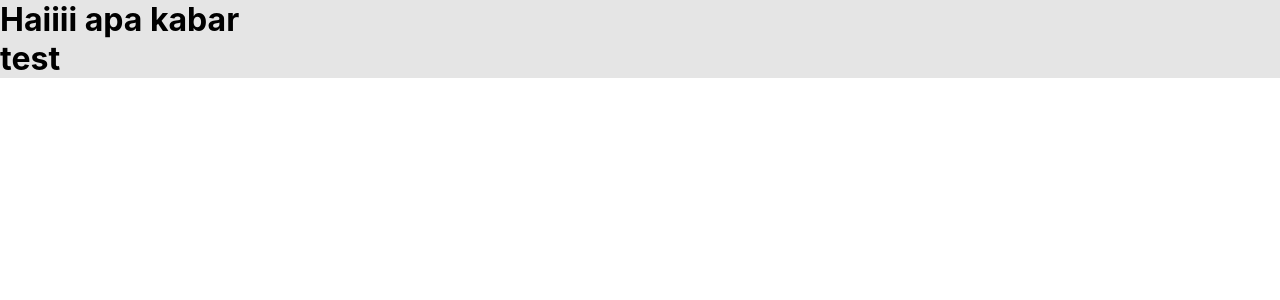
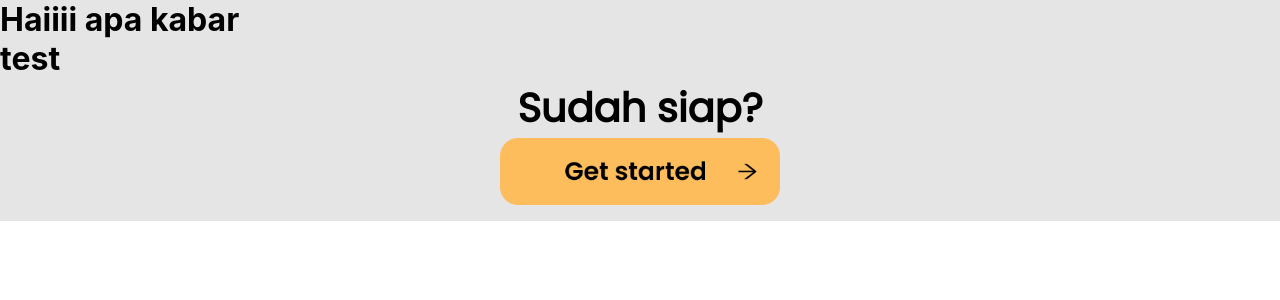
Before and after one commit to adityarip/Milestone02_K26, a React (Create React App) app in the folder src/: page / in a window 1280 px wide. Shown: the top 300 px of the page. Built offline with nearby package versions, Linux system fonts and the light colour scheme.

Commit message:
v1.0 Get Started buttons
get started sama sudah siap!?!?!? v1 jelek amat af

```diff
--- a/src/package.json
+++ b/src/package.json
@@ -6,7 +6,7 @@
     "react": "^17.0.2",
     "react-dom": "^17.0.2",
     "react-router-dom": "^5.2.0",
-    "react-scripts": "4.0.3",
+    "react-scripts": "^4.0.3",
     "web-vitals": "^1.1.2"
   },
   "scripts": {
--- a/src/public/index.html
+++ b/src/public/index.html
@@ -9,6 +9,7 @@
       name="description"
       content="Web site created using create-react-app"
     />
+    <link rel="stylesheet" type="text/css" href="https://fonts.googleapis.com/css?family=Poppins" />
     <link rel="apple-touch-icon" href="%PUBLIC_URL%/logo192.png" />
     <!--
       manifest.json provides metadata used when your web app is installed on a
--- a/src/src/App.css
+++ b/src/src/App.css
@@ -16,3 +16,28 @@ a:hover {
 .App {
   background: #E5E5E5;
 }
+
+.getStarted {
+  font-family: 'Poppins';
+  font-size: 2.5em;
+  text-align:center;
+  font-weight:bold;
+}
+
+.getStarted {
+  font-family: 'Poppins';
+  font-size: 2.5em;
+  text-align:center;
+  font-weight:bold;
+}
+
+#getStartedImg {
+  width: 7em;
+  height: auto;
+  transition: all 0.5s ease;
+  transform: scale(1);
+}
+
+#getStartedImg:hover {
+  transform: scale(1.05) perspective(1px)
+}
--- /dev/null
+++ b/src/src/components/LandingComponents/Getstarted.jsx
@@ -0,0 +1,13 @@
+import React from 'react'
+import getStartedImg from '../../shared/getstarted.png'
+
+const Getstarted = () => {
+    return (
+        <div class="getStarted">
+            <h4>Sudah siap?</h4>
+            <img draggable="false" ondragstart="return false;" src={getStartedImg} alt="Get Started" id="getStartedImg"></img>
+        </div>
+    )
+}
+
+export default Getstarted
--- a/src/src/pages/Landing/Landing.jsx
+++ b/src/src/pages/Landing/Landing.jsx
@@ -1,11 +1,13 @@
 import React from 'react'
 import Weeklycard from '../../components/LandingComponents/Weeklycard'
+import Getstarted from '../../components/LandingComponents/Getstarted'
 
 const Landing = () => {
     return (
         <div>
             <Weeklycard/>
             <h1>test</h1>
+            <Getstarted/>
         </div>
     )
 }
```
Also changed, not shown: src/src/shared/getstarted.png (added), 1 other file (tests, documents, lock files or other folders).
